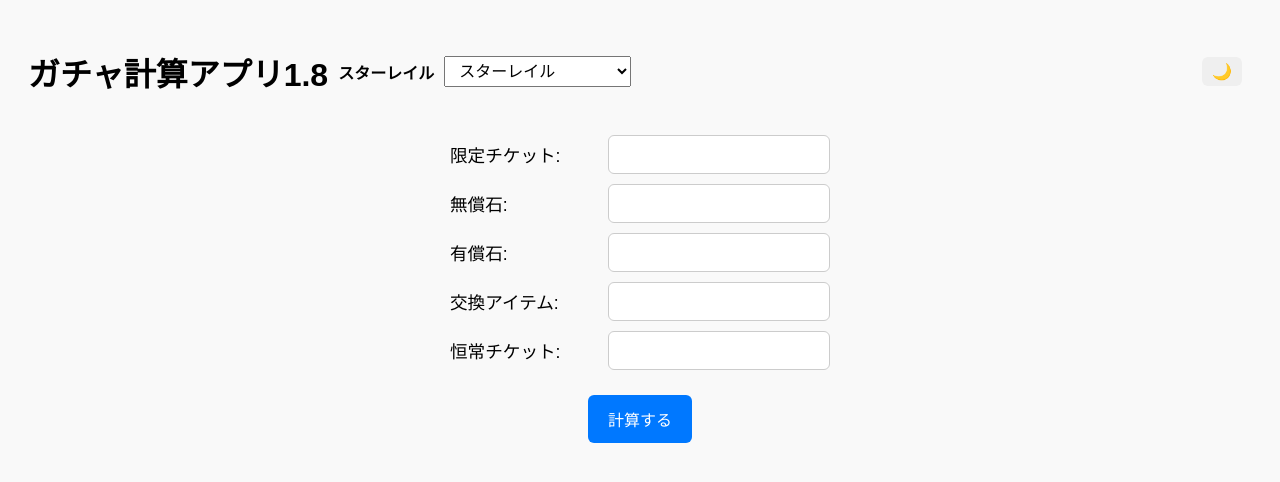
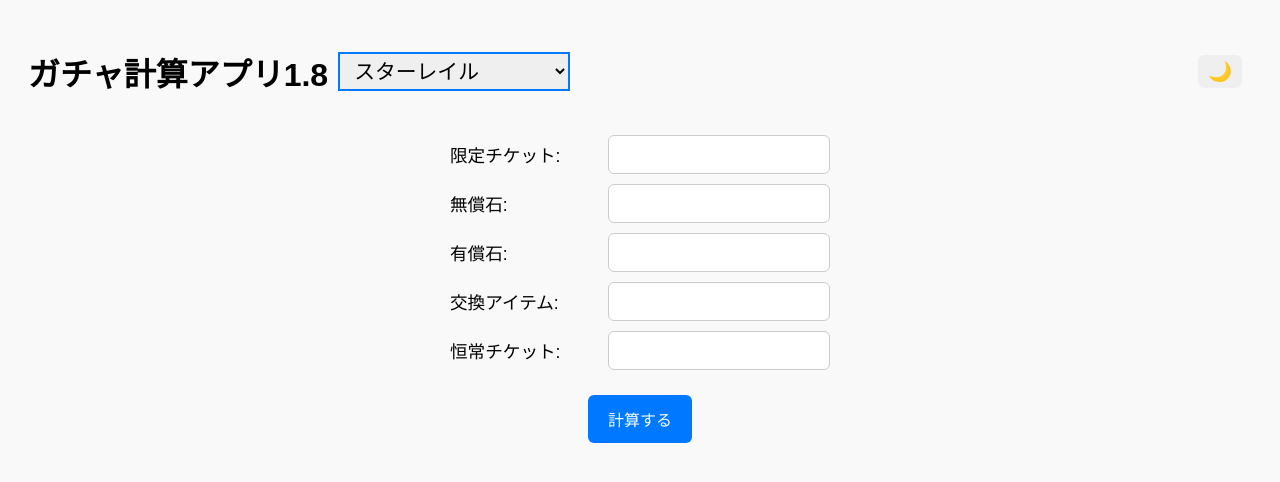
Before and after one commit to ryosuke-create/Gacha-Calculator, a plain HTML site: page index.html in a window 1280 px wide. Drawn offline with Linux system fonts and the light colour scheme.

Commit message:
Add files via upload

```diff
--- a/index.html
+++ b/index.html
@@ -9,7 +9,7 @@
   <header>
     <div class="left">
       <h1>ガチャ計算アプリ1.8</h1>
-      <span id="current-game"></span>
+      <span id="current-game" class="hidden"></span>
       <select id="game-select"></select>
     </div>
     <button id="theme-toggle">🌙</button>
--- a/script.js
+++ b/script.js
@@ -11,6 +11,7 @@ const GAME_CONFIGS = {
     itemsFrom10PullStar4: [8, 20],
     permanentTicketPerItems: { low: 8, high: 20 }
   },
+
   zzz: {
     name: "ゼンレスゾーンゼロ",
     stonesPerTicket: 160,
@@ -33,6 +34,18 @@ const GAME_CONFIGS = {
     pityRewardItems: 30, // 40アイテム = 石?? → 共通で石に変換（ここでは40→石320扱い）
     itemsFrom10PullStar4: [6, 15], // 仕様に応じて
     permanentTicketPerItems: { low: 6, high: 15 }
+  },
+
+    waves: {
+    name: "鳴潮",
+    stonesPerTicket: 160,
+    changeItem: 8,
+    itemToStones: 160,
+    softPity: 80,
+    hardPity: 160,
+    pityRewardItems:15,
+    itemsFrom10PullStar4: [3, 8],
+    permanentTicketPerItems: { low: 3, high: 8 }
   },
 
 };
--- a/style.css
+++ b/style.css
@@ -101,13 +101,14 @@ header .left {
 
 #game-select {
   padding: 5px 10px;
-  font-size: 1em;
+  font-size: 1.3em;
   margin-right: 5px;
+  border: 2px solid #0078ff;
 }
 
 #theme-toggle {
   padding: 5px 10px;
-  font-size: 1em;
+  font-size: 1.2em;
   cursor: pointer;
   margin-left: 20px;
 }
@@ -142,11 +143,13 @@ body.dark #theme-toggle {
   input[type="number"] {
     width: 100%; /* 画面幅に合わせる */
     box-sizing: border-box;
+    font-size: 2em;
   }
 
   button {
     width: 100%; /* 横幅いっぱいにする */
     margin: 8px 0;
+    font-size: 2em;
   }
 
   #result {
```
